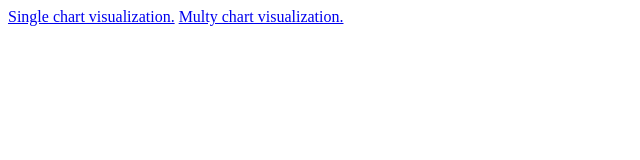
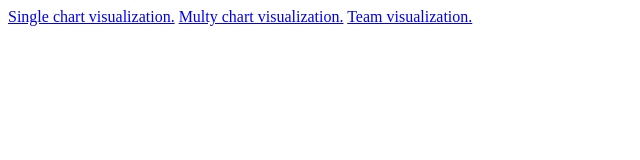
Before and after one commit to Wcubed/wcubed.github.io, a plain HTML site: page D3/index.html in a window 1280 px wide. Shown: the whole page, without its empty margins (0-640 px from the left). Drawn offline with Linux system fonts and the light colour scheme.

```diff
--- a/D3/index.html
+++ b/D3/index.html
@@ -2,4 +2,5 @@
 <html>
 <a href="SingleWaterChart">Single chart visualization.</a>
 <a href="MultyWaterChart">Multy chart visualization.</a>
+<a href="D3TeamVisualization">Team visualization.</a>
 </html>
```
Also changed, not shown: 1 other file.
